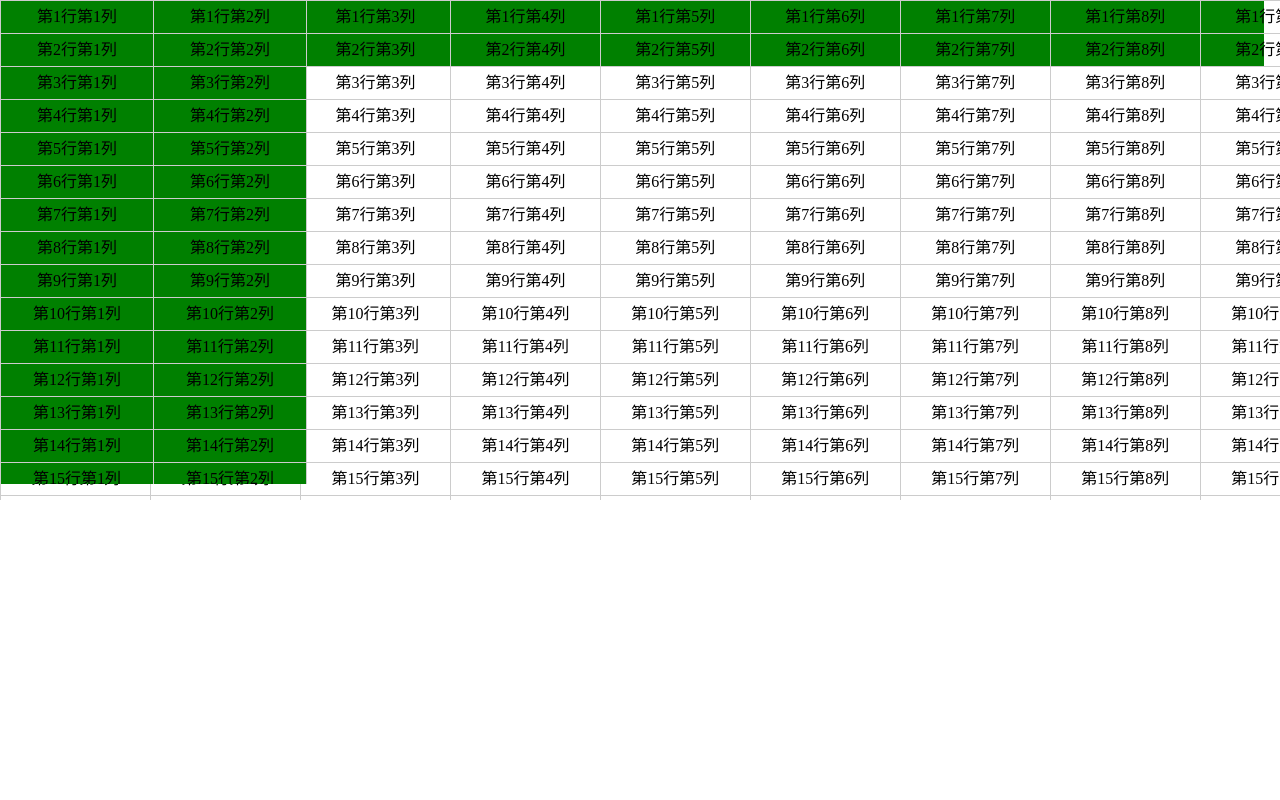
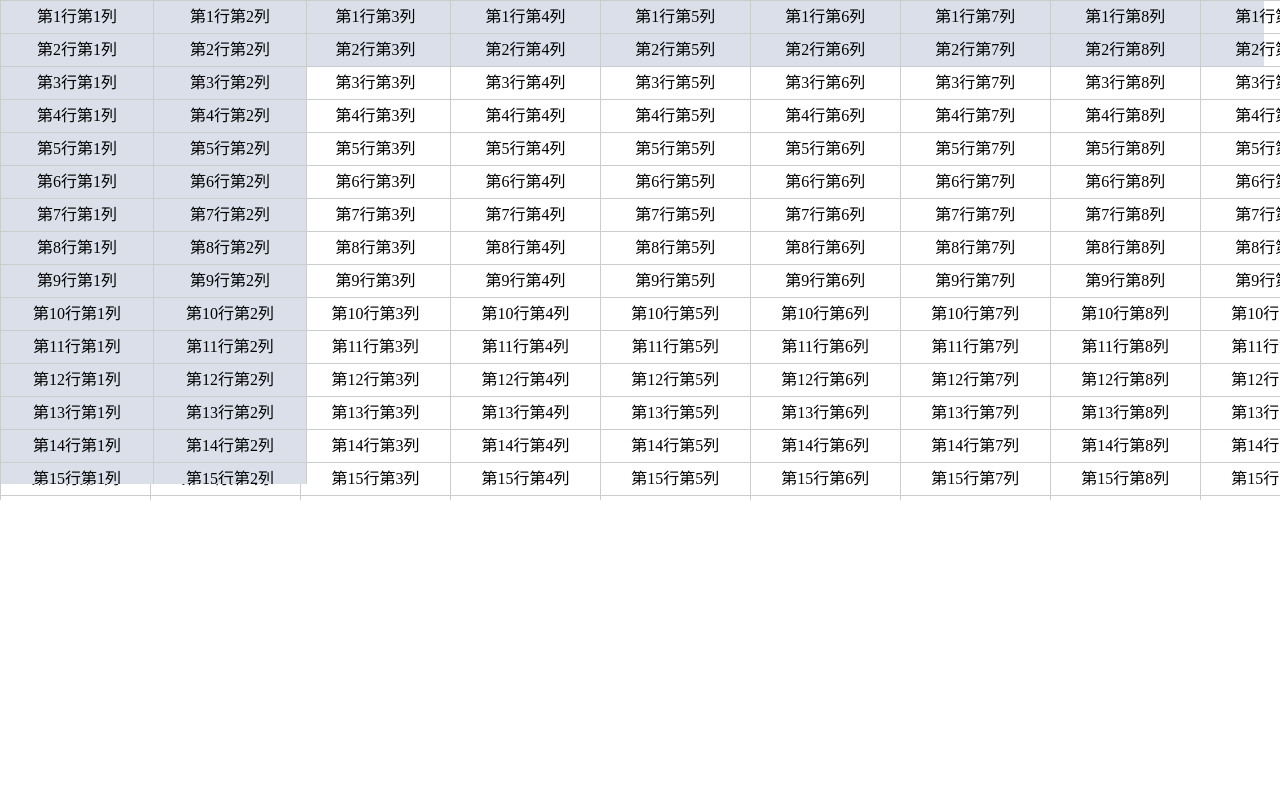
Before and after one commit to Fea-Sin/fixTable, a website: page index.html in a window 1280 px wide. Drawn offline with Linux system fonts and the light colour scheme.

```diff
--- a/index.html
+++ b/index.html
@@ -13,7 +13,9 @@
 	<script type="text/javascript">
 		function renderTable(num) {
 			var box = document.getElementById('divBox' + num);
+			// 表格的行
 			var tableH = 50;
+			// 表格的列
 			var tableZ = 50;
 			var strHtml = '<table class="table-origin" id="tbOrigin' + num +'">';
 			for (var i=0; i<tableZ; i++) {
@@ -30,7 +32,7 @@
 		}
 		renderTable(1);
 
-		var fix1 = new FixTable('fix1', document.getElementById('tbOrigin1'), {rows:2, cols:2, background: 'green'})
+		var fix1 = new FixTable('fix1', document.getElementById('tbOrigin1'), {rows:2, cols:2})
 	</script>
 </body>
 </html>
```
